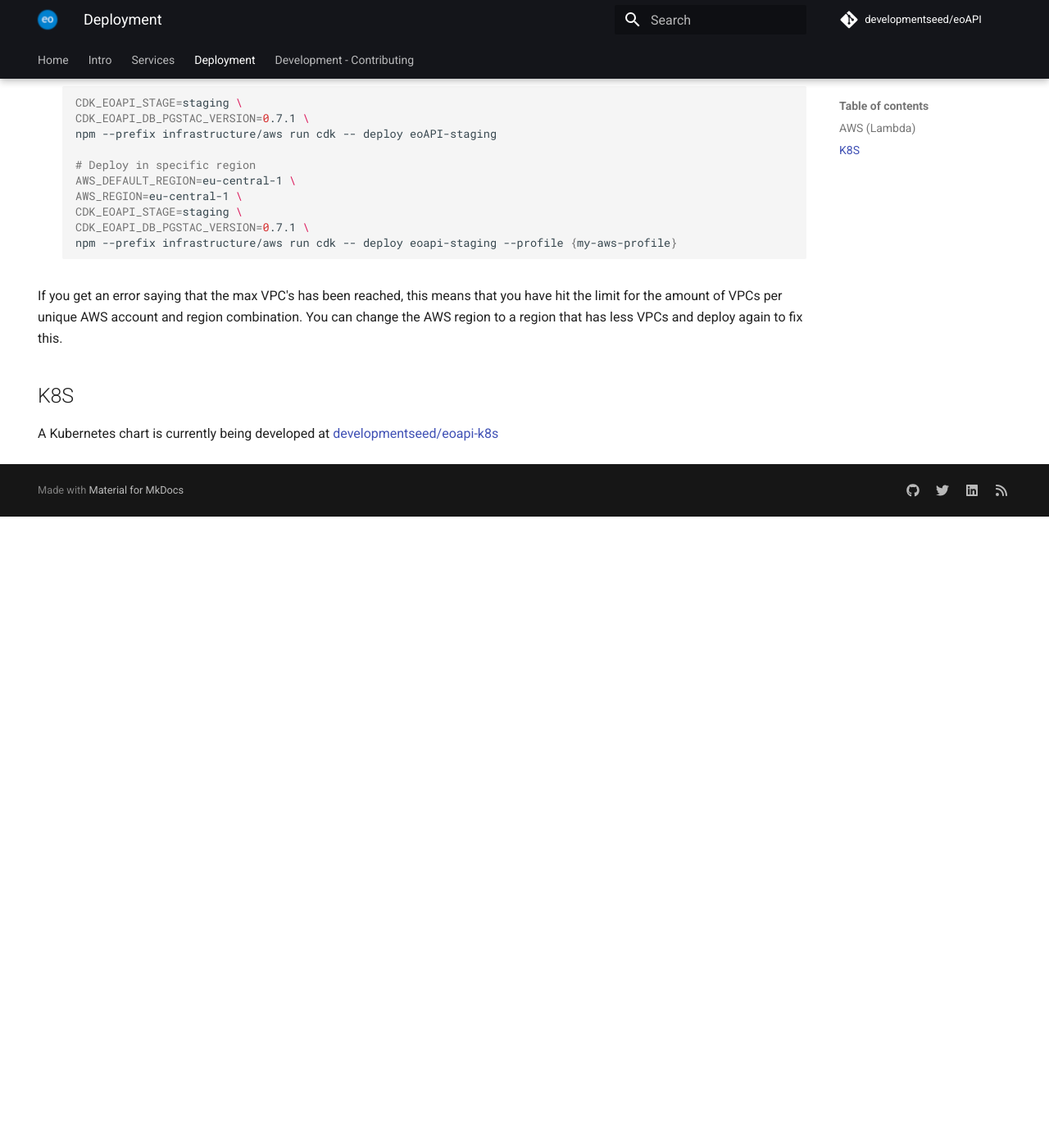
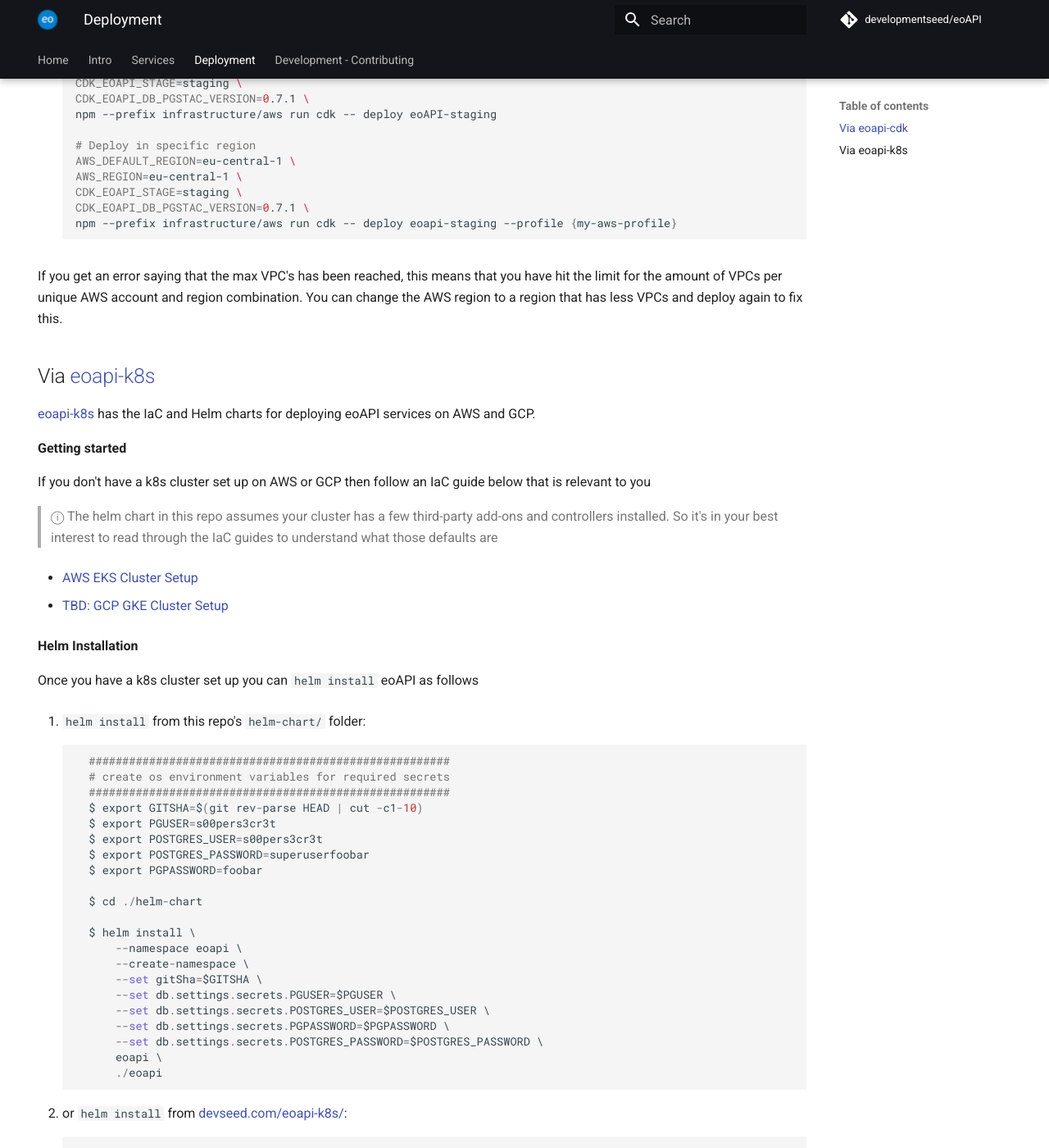
Before and after one commit to developmentseed/eoAPI, an MkDocs documentation site: the page built from docs/src/deployment.md, in a window 1280 px wide and 1400 px high, scrolled down 1506 px. Shown: the whole window at 82% size. Built offline with MkDocs 1.6.1 and Material for MkDocs 9.7.7, drawn with Linux system fonts in a browser that asks for light colours; comment, search, counter and statistics services are not loaded; before the commit the page ends 2136 px from its top, so only the background shows below that; some of the changed text lies outside the part shown.

Commit message:
Update deployment docs
Add description and pointers to eoapi-template, eoapi-cdk, eoapi-k8s. Add information on running services with docker-compose to deployment section. Refactor mkdocs deployment to reference sub-repositories and follow similar formatting for k8s vs. cdk approach.

````diff
--- a/docs/src/deployment.md
+++ b/docs/src/deployment.md
@@ -3,13 +3,15 @@
   - navigation
 ---
 
-The default runtimes are available through separate repositories ([eoapi-cdk](https://github.com/developmentseed/eoapi-cdk) and [eoapi-k8s](https://github.com/developmentseed/eoapi-k8s)).
 
-A demonstration application is accessible with the repository [eoapi-template](https://github.com/developmentseed/eoapi-template).
+## Via [eoapi-cdk](https://github.com/developmentseed/eoapi-cdk)
 
-## AWS (Lambda)
 
-An example of Cloud Stack is available for AWS (RDS for the database and Lambda for the APIs)
+[eoapi-cdk](https://github.com/developmentseed/eoapi-cdk) is a set of AWS CDK constructs to deploy eoAPI services.
+
+[eoapi-template](https://github.com/developmentseed/eoapi-template) is an AWS CDK app that shows how to configure the [eoapi-cdk](https://github.com/developmentseed/eoapi-cdk) constructs.
+
+An example of Cloud Stack is available for AWS (RDS for the database and Lambda for the APIs).
 
 The stack is deployed by the [AWS CDK](https://aws.amazon.com/cdk/) utility. Under the hood, CDK will create the deployment packages required for AWS Lambda, upload it to AWS, and handle the creation of the Lambda and API Gateway resources.
 
@@ -86,6 +88,73 @@
 
 If you get an error saying that the max VPC's has been reached, this means that you have hit the limit for the amount of VPCs per unique AWS account and region combination. You can change the AWS region to a region that has less VPCs and deploy again to fix this.
 
-## K8S
+## Via [eoapi-k8s](https://github.com/developmentseed/eoapi-k8s)
 
-A Kubernetes chart is currently being developed at https://github.com/developmentseed/eoapi-k8s
+[eoapi-k8s](https://github.com/developmentseed/eoapi-k8s) has the IaC and Helm charts for deploying eoAPI services on AWS and GCP.
+
+**Getting started**
+
+If you don't have a k8s cluster set up on AWS or GCP then follow an IaC guide below that is relevant to you
+
+> &#9432; The helm chart in this repo assumes your cluster has a few third-party add-ons and controllers installed. So
+> it's in your best interest to read through the IaC guides to understand what those defaults are
+
+* [AWS EKS Cluster Setup](./docs/aws-eks.md)
+
+* [TBD: GCP GKE Cluster Setup](./docs/gcp-gke.md)
+
+**Helm Installation**
+
+Once you have a k8s cluster set up you can `helm install` eoAPI as follows
+
+1. `helm install` from this repo's `helm-chart/` folder:
+
+    ```python
+      ######################################################
+      # create os environment variables for required secrets
+      ######################################################
+      $ export GITSHA=$(git rev-parse HEAD | cut -c1-10)
+      $ export PGUSER=s00pers3cr3t
+      $ export POSTGRES_USER=s00pers3cr3t
+      $ export POSTGRES_PASSWORD=superuserfoobar
+      $ export PGPASSWORD=foobar
+
+      $ cd ./helm-chart
+
+      $ helm install \
+          --namespace eoapi \
+          --create-namespace \
+          --set gitSha=$GITSHA \
+          --set db.settings.secrets.PGUSER=$PGUSER \
+          --set db.settings.secrets.POSTGRES_USER=$POSTGRES_USER \
+          --set db.settings.secrets.PGPASSWORD=$PGPASSWORD \
+          --set db.settings.secrets.POSTGRES_PASSWORD=$POSTGRES_PASSWORD \
+          eoapi \
+          ./eoapi
+    ```
+
+2. or `helm install` from https://devseed.com/eoapi-k8s/:
+
+    ```python
+      # add the eoapi helm repo locally
+      $ helm repo add eoapi https://devseed.com/eoapi-k8s/
+
+      # list out the eoapi chart versions
+      $ helm search repo eoapi
+      NAME            CHART VERSION   APP VERSION     DESCRIPTION
+      eoapi/eoapi     0.1.1           0.1.0           Create a full Earth Observation API with Metada...
+      eoapi/eoapi     0.1.2           0.1.0           Create a full Earth Observation API with Metada...
+
+      # add the required secret overrides to an arbitrarily named `.yaml` file (`config.yaml` below)
+      $ cat config.yaml
+      db:
+        settings:
+          secrets:
+            PGUSER: "username"
+            POSTGRES_USER: "username"
+            PGPASSWORD: "password"
+            POSTGRES_PASSWORD: "password"
+
+      # then run `helm install` with those overrides
+      helm install eoapi eoapi/eoapi --version 0.1.1 -f config.yaml
+    ```
````
Also changed, not shown: README.md.
